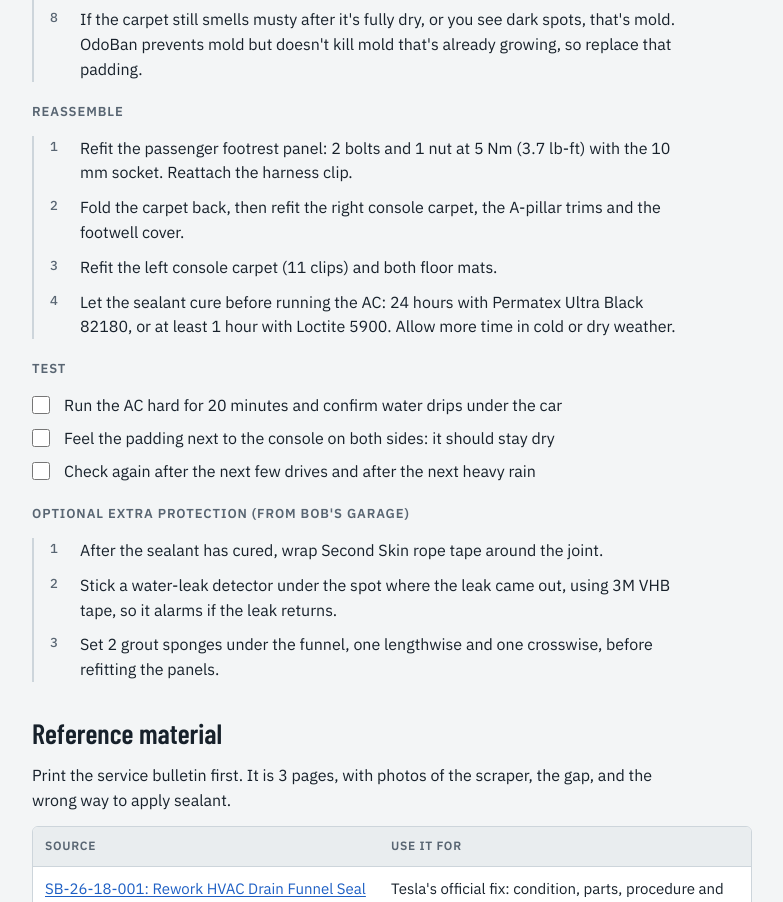
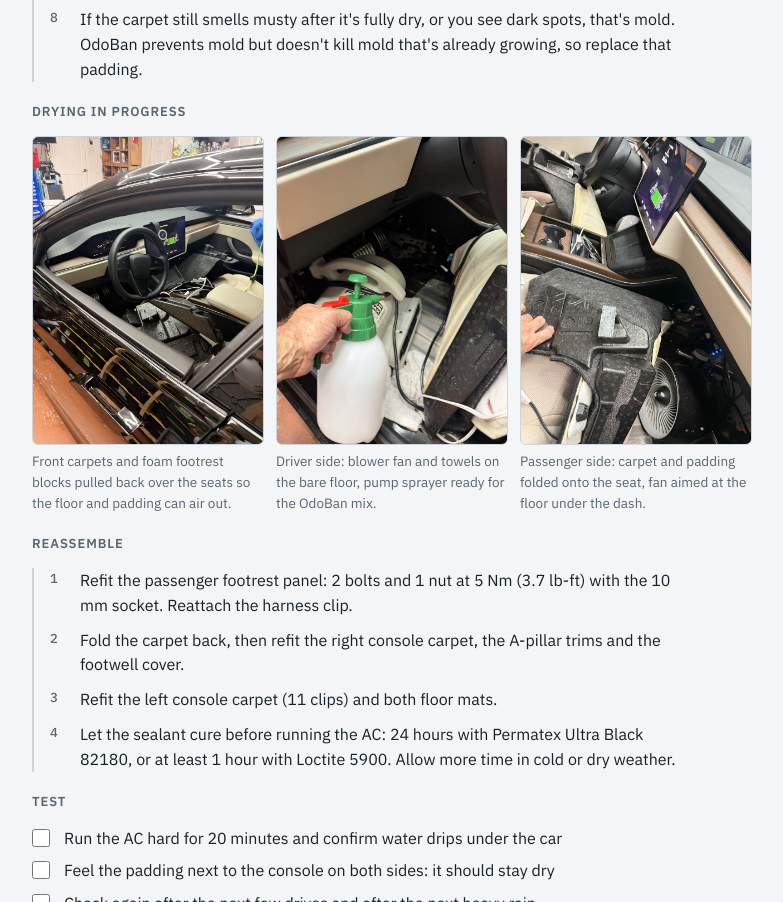
Before and after one commit to b7series-cell/model-s-ac-drain-guide, a plain HTML site: page index.html in a window 1280 px wide. Shown: the part 5174-6076 px from the top of the page, without its empty margins (248-1031 px from the left). Drawn offline with nearby package versions, Linux system fonts and the light colour scheme.

Commit message:
Add drying photos to the guide page
Co-Authored-By: Claude Opus 5.5 <noreply@anthropic.com>
Claude-Session: https://claude.ai/code/session_01DHtEr6nHMtcPb9zyYFAinR

```diff
--- a/index.html
+++ b/index.html
@@ -257,6 +257,11 @@ figcaption { font-size: 14px; color: var(--muted); max-width: 66ch; }
 .s-ok { stroke: var(--ok); fill: none; }
 .f-ok { fill: var(--ok); }
 
+.photos { display: grid; grid-template-columns: repeat(auto-fit, minmax(200px, 1fr)); gap: 12px; }
+.photos figure { gap: 6px; }
+.photos img { display: block; width: 100%; height: auto; aspect-ratio: 3 / 4; object-fit: cover; border-radius: 6px; border: 1px solid var(--line); background: var(--surface-2); }
+.photos figcaption { font-size: 13.5px; }
+
 footer { border-top: 1px solid var(--line); padding-top: 16px; font-size: 14px; color: var(--muted); }
 footer p + p { margin-top: 8px; }
 
@@ -470,6 +475,22 @@ footer p + p { margin-top: 8px; }
     <li>If the carpet still smells musty after it's fully dry, or you see dark spots, that's mold. OdoBan prevents mold but doesn't kill mold that's already growing, so replace that padding.</li>
   </ol>
 
+  <h3>Drying in progress</h3>
+  <div class="photos">
+    <figure>
+      <img src="photos/carpets-over-seats.jpg" alt="Both front carpets and their foam footrest blocks pulled back and draped over the front seats, with the bare floor exposed" loading="lazy" width="825" height="1100">
+      <figcaption>Front carpets and foam footrest blocks pulled back over the seats so the floor and padding can air out.</figcaption>
+    </figure>
+    <figure>
+      <img src="photos/driver-footwell-drying.jpg" alt="Driver footwell with the carpet folded back, a blower fan and towels on the bare metal floor, and a pump sprayer in hand" loading="lazy" width="825" height="1100">
+      <figcaption>Driver side: blower fan and towels on the bare floor, pump sprayer ready for the OdoBan mix.</figcaption>
+    </figure>
+    <figure>
+      <img src="photos/passenger-footwell-drying.jpg" alt="Passenger footwell with the carpet and padding folded onto the seat and a fan blowing on the floor under the dash" loading="lazy" width="825" height="1100">
+      <figcaption>Passenger side: carpet and padding folded onto the seat, fan aimed at the floor under the dash.</figcaption>
+    </figure>
+  </div>
+
   <h3>Reassemble</h3>
   <ol class="steps">
     <li>Refit the passenger footrest panel: 2 bolts and 1 nut at 5 Nm (3.7 lb-ft) with the 10 mm socket. Reattach the harness clip.</li>
```
Also changed, not shown: photos/carpets-over-seats.jpg (added), photos/driver-footwell-drying.jpg (added), photos/passenger-footwell-drying.jpg (added).
